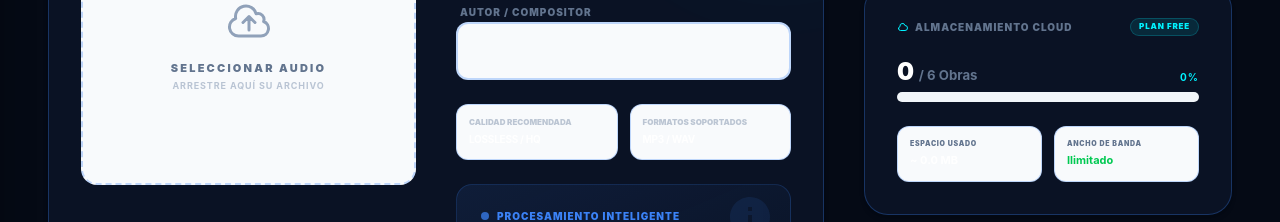
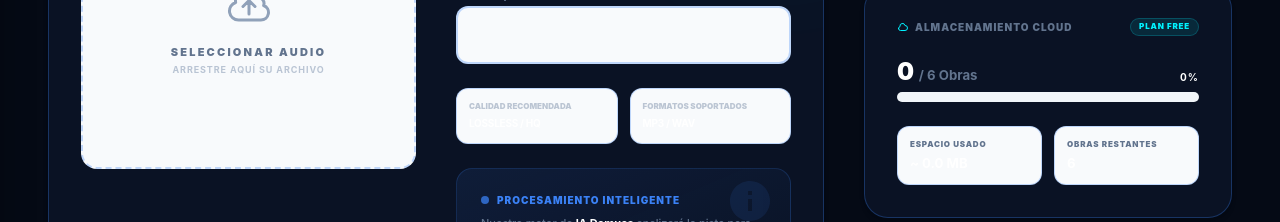
Before and after one commit to llamass06/CadenzaFrontend, a React (Vite) app: page /dashboard in a window 1280 px wide. Shown: the part 389-611 px from the top of the page. Built offline with nearby package versions, Linux system fonts and the light colour scheme; no server answers; sample sign-in values are in the browser's storage.

Commit message:
Cambios en los colores del modo claro del dashboard, ademas de distintos temas para cuando quede una obra disponible (amarillo) con un aviso de que te queda una sola obra y para cuando no te queden obras, rojo, con un aviso tambien

```diff
--- a/src/components/dashboard/StorageStatus.jsx
+++ b/src/components/dashboard/StorageStatus.jsx
@@ -2,8 +2,27 @@ import React from 'react';
 
 export default function StorageStatus({ obrasCount, maxObras = 6 }) {
     const limiteAlcanzado = obrasCount >= maxObras;
+    const casiLleno = obrasCount === maxObras - 1;
     const porcentajeUso = Math.min((obrasCount / maxObras) * 100, 100);
     const espacioEstimado = (obrasCount * 15.5).toFixed(1);
+
+    const getStatusColor = () => {
+        if (limiteAlcanzado) return 'text-red-500';
+        if (casiLleno) return 'text-amber-500';
+        return 'text-cadenza-text';
+    };
+
+    const getBgColor = () => {
+        if (limiteAlcanzado) return 'bg-red-500 shadow-[0_0_10px_#ef4444]';
+        if (casiLleno) return 'bg-amber-500 shadow-[0_0_10px_#f59e0b]';
+        return 'bg-cadenza-neon';
+    };
+
+    const getTagClass = () => {
+        if (limiteAlcanzado) return 'bg-red-500/10 text-red-500 border-red-500/20';
+        if (casiLleno) return 'bg-amber-500/10 text-amber-500 border-amber-500/20';
+        return 'bg-cadenza-neon/10 text-cadenza-neon border-cadenza-neon/20';
+    };
 
     return (
         <div className="cadenza-panel relative overflow-hidden">
@@ -14,7 +33,7 @@ export default function StorageStatus({ obrasCount, maxObras = 6 }) {
                     </svg>
                     Almacenamiento Cloud
                 </h3>
-                <span className={`${limiteAlcanzado ? 'bg-red-500/10 text-red-500 border-red-500/20' : 'bg-cadenza-neon/10 text-cadenza-neon border-cadenza-neon/20'} border px-2 py-0.5 rounded-full text-[8px] font-black uppercase tracking-widest transition-colors`}>
+                <span className={`${getTagClass()} border px-2 py-0.5 rounded-full text-[8px] font-black uppercase tracking-widest transition-colors`}>
                     Plan Free
                 </span>
             </div>
@@ -22,30 +41,35 @@ export default function StorageStatus({ obrasCount, maxObras = 6 }) {
             <div className="space-y-4">
                 <div>
                     <div className="flex justify-between items-end mb-2">
-                        <span className={`text-2xl font-black leading-none ${limiteAlcanzado ? 'text-red-500' : 'text-cadenza-text'}`}>
+                        <span className={`text-2xl font-black leading-none ${getStatusColor()}`}>
                             {obrasCount} <span className="text-xs text-slate-500 dark:text-cadenza-light font-bold">/ {maxObras} Obras</span>
                         </span>
-                        <span className={`text-[10px] font-bold tracking-widest ${limiteAlcanzado ? 'text-red-500 animate-pulse' : 'text-cadenza-neon'}`}>
+                        <span className={`text-[10px] font-bold tracking-widest ${getStatusColor()} ${limiteAlcanzado || casiLleno ? 'animate-pulse' : ''}`}>
                             {Math.round(porcentajeUso)}%
                         </span>
                     </div>
                     {/* Barra de progreso de almacenamiento */}
                     <div className="h-2.5 w-full bg-slate-100 dark:bg-white/5 rounded-full overflow-hidden">
                         <div
-                            className={`h-full rounded-full transition-all duration-1000 ease-out ${limiteAlcanzado ? 'bg-red-500 shadow-[0_0_10px_#ef4444]' : 'bg-cadenza-neon'}`}
+                            className={`h-full rounded-full transition-all duration-1000 ease-out ${getBgColor()}`}
                             style={{ width: `${porcentajeUso}%` }}
                         ></div>
                     </div>
+                    {casiLleno && !limiteAlcanzado && (
+                        <p className="text-[9px] text-amber-500 font-bold uppercase tracking-widest mt-2 text-right animate-pulse">
+                            ¡Solo queda espacio para 1 obra más!
+                        </p>
+                    )}
                 </div>
 
                 <div className="grid grid-cols-2 gap-3 text-left pt-2">
                     <div className="p-3 bg-slate-50 dark:bg-white/5 rounded-xl border border-cadenza-border">
-                        <p className="text-[7px] text-slate-500 dark:text-cadenza-light font-black uppercase tracking-widest mb-1">Espacio Usado</p>
-                        <p className="text-[11px] text-cadenza-text font-bold">~ {espacioEstimado} MB</p>
+                        <p className="text-[8px] text-slate-500 dark:text-cadenza-light font-black uppercase tracking-widest mb-1">Espacio Usado</p>
+                        <p className="text-xs text-cadenza-text font-bold">~ {espacioEstimado} MB</p>
                     </div>
                     <div className="p-3 bg-slate-50 dark:bg-white/5 rounded-xl border border-cadenza-border">
-                        <p className="text-[7px] text-slate-500 dark:text-cadenza-light font-black uppercase tracking-widest mb-1">Ancho de Banda</p>
-                        <p className="text-[11px] text-cadenza-text font-bold text-green-500">Ilimitado</p>
+                        <p className="text-[8px] text-slate-500 dark:text-cadenza-light font-black uppercase tracking-widest mb-1">Obras Restantes</p>
+                        <p className={`text-xs font-bold ${limiteAlcanzado ? 'text-red-500' : casiLleno ? 'text-amber-500' : 'text-cadenza-text'}`}>{maxObras - obrasCount}</p>
                     </div>
                 </div>
             </div>
--- a/src/index.css
+++ b/src/index.css
@@ -9,6 +9,11 @@
   --color-cadenza-blue: var(--accent-blue);
   --color-cadenza-neon: var(--accent-neon);
   --color-cadenza-border: var(--border-subtle);
+
+  --color-cadenza-warning: var(--warning-main);
+  --color-cadenza-warning-bg: var(--warning-bg);
+  --color-cadenza-warning-text: var(--warning-text);
+  --color-cadenza-progress-bg: var(--progress-bg);
 
   /* AUMENTO DE TEXTO GLOBAL */
   /* Engañamos a Tailwind para que sus tamaños por defecto sean más grandes */
@@ -28,6 +33,11 @@
   --accent-blue: #2563eb;    /* Azul clásico */
   --accent-neon: #0284c7;    /* Azul cerúleo oscuro (para que contraste en blanco) */
   --border-subtle: #cbd5e1;  /* Borde gris suave */
+
+  --warning-main: #f59e0b;   /* Ámbar para borde/icono */
+  --warning-bg: #fef3c7;     /* Ámbar claro para el fondo */
+  --warning-text: #b45309;   /* Ámbar oscuro para leerse bien */
+  --progress-bg: rgba(2, 132, 199, 0.15); /* Fondo para la etiqueta del progreso */
 }
 
 /* 🌙 MODO OSCURO */
@@ -39,6 +49,11 @@
   --accent-blue: #3b82f6;
   --accent-neon: #00f2ff;
   --border-subtle: rgba(59, 130, 246, 0.3);
+
+  --warning-main: #f59e0b;
+  --warning-bg: rgba(245, 158, 11, 0.1);
+  --warning-text: #f59e0b;
+  --progress-bg: rgba(0, 242, 255, 0.1);
 }
 
 body {
--- a/src/pages/Dashboard.jsx
+++ b/src/pages/Dashboard.jsx
@@ -155,6 +155,7 @@ export default function Dashboard() {
   const MAX_OBRAS = 6; // Límite real bajado a 6 obras
   const totalObras = obrasRecientes.length;
   const limiteAlcanzado = totalObras >= MAX_OBRAS;
+  const casiLleno = totalObras === MAX_OBRAS - 1;
   const porcentajeUso = Math.min((totalObras / MAX_OBRAS) * 100, 100);
   const espacioEstimado = (totalObras * 15.5).toFixed(1);
 
@@ -175,7 +176,7 @@ export default function Dashboard() {
       <div className="grid grid-cols-1 lg:grid-cols-12 gap-10">
 
         {/* Panel de Subida */}
-        <div className="lg:col-span-8 cadenza-panel relative overflow-hidden flex flex-col justify-center min-h-[500px]">
+        <div className="lg:col-span-8 cadenza-panel !pt-4 relative overflow-hidden flex flex-col justify-center min-h-[500px]">
           <div className="absolute top-0 right-0 w-64 h-64 bg-cadenza-neon opacity-5 rounded-full blur-3xl transform translate-x-1/3 -translate-y-1/3" />
 
           <div className="relative z-10 space-y-8">
@@ -184,18 +185,22 @@ export default function Dashboard() {
                 <h2 className="text-2xl font-black tracking-tight uppercase italic">Nueva Obra</h2>
                 <p className="text-slate-500 dark:text-cadenza-light text-sm font-medium">Sube audio para aislar el acompañamiento</p>
               </div>
-              {limiteAlcanzado && (
+              {limiteAlcanzado ? (
                 <span className="bg-red-500/10 text-red-500 border border-red-500/20 px-3 py-1 rounded-full text-[9px] font-black uppercase tracking-widest animate-pulse">
                   Límite de plan alcanzado
                 </span>
-              )}
+              ) : casiLleno ? (
+                <span className="bg-amber-500/10 text-amber-500 border border-amber-500/20 px-3 py-1 rounded-full text-[9px] font-black uppercase tracking-widest animate-pulse">
+                  Casi lleno
+                </span>
+              ) : null}
             </div>
 
             <div className="grid grid-cols-1 md:grid-cols-2 gap-10">
 
               {/* ZONA IZQUIERDA: Dropzone */}
               <div className="flex flex-col">
-                <label className={`flex flex-col items-center justify-center min-h-[280px] border-2 border-dashed rounded-2xl transition-all relative overflow-hidden group ${isUploading || limiteAlcanzado ? 'opacity-50 cursor-not-allowed border-cadenza-border bg-slate-50 dark:bg-black/10' : 'cursor-pointer border-cadenza-border bg-slate-50 dark:bg-black/20 hover:border-cadenza-neon hover:bg-cadenza-neon/5'}`}>
+                <label className={`flex flex-col items-center justify-center min-h-[280px] border-2 border-dashed rounded-2xl transition-all relative overflow-hidden group ${isUploading || limiteAlcanzado ? 'opacity-50 cursor-not-allowed border-cadenza-border bg-slate-50 dark:bg-black/10' : casiLleno ? 'cursor-pointer border-amber-500/50 bg-amber-500/5 hover:border-amber-500 hover:bg-amber-500/10' : 'cursor-pointer border-cadenza-border bg-slate-50 dark:bg-black/20 hover:border-cadenza-neon hover:bg-cadenza-neon/5'}`}>
                   {limiteAlcanzado ? (
                     <div className="flex flex-col items-center text-center space-y-4 p-6">
                       <div className="w-16 h-16 bg-red-500/10 rounded-full flex items-center justify-center shadow-[0_0_15px_rgba(239,68,68,0.1)]">
@@ -287,16 +292,22 @@ export default function Dashboard() {
             {/* BARRA DE CARGA / BOTÓN */}
             {isUploading ? (
               <div className="w-full bg-slate-50 dark:bg-black/30 border border-cadenza-border rounded-xl p-6 space-y-4">
+                <div className="flex items-center justify-center p-3 mb-2 bg-cadenza-warning-bg border border-cadenza-warning/30 rounded-lg animate-pulse">
+                  <svg viewBox="0 0 24 24" fill="none" stroke="currentColor" strokeWidth="2" className="w-4 h-4 text-cadenza-warning mr-2 flex-shrink-0"><path strokeLinecap="round" strokeLinejoin="round" d="M12 9v2m0 4h.01m-6.938 4h13.856c1.54 0 2.502-1.667 1.732-3L13.732 4c-.77-1.333-2.694-1.333-3.464 0L3.34 16c-.77 1.333.192 3 1.732 3z" /></svg>
+                  <span className="text-[10px] font-black text-cadenza-warning-text uppercase tracking-widest text-center">
+                    Por favor, no salgas de esta pantalla mientras separamos tu canción
+                  </span>
+                </div>
                 <div className="flex justify-between items-center text-[11px] font-black uppercase tracking-widest text-cadenza-neon">
                   <span className="flex items-center space-x-3">
                     <svg className="animate-spin h-4 w-4 text-cadenza-neon" xmlns="http://www.w3.org/2000/svg" fill="none" viewBox="0 0 24 24"><circle className="opacity-25" cx="12" cy="12" r="10" stroke="currentColor" strokeWidth="4"></circle><path className="opacity-75" fill="currentColor" d="M4 12a8 8 0 018-8V0C5.373 0 0 5.373 0 12h4zm2 5.291A7.962 7.962 0 014 12H0c0 3.042 1.135 5.824 3 7.938l3-2.647z"></path></svg>
                     Aislando Instrumentos...
                   </span>
-                  <span className="bg-cadenza-neon/10 px-2 py-0.5 rounded">{Math.round(uploadProgress)}%</span>
+                  <span className="bg-cadenza-progress-bg px-2 py-0.5 rounded text-cadenza-neon">{Math.round(uploadProgress)}%</span>
                 </div>
                 <div className="h-2.5 w-full bg-slate-200 dark:bg-white/10 rounded-full overflow-hidden">
                   <div className="h-full bg-cadenza-neon rounded-full transition-all duration-500 ease-out relative" style={{ width: `${uploadProgress}%` }}>
-                    <div className="absolute inset-0 bg-white/20 animate-pulse"></div>
+                    <div className="absolute inset-0 bg-white/30 dark:bg-white/20 animate-pulse"></div>
                   </div>
                 </div>
               </div>
@@ -304,6 +315,8 @@ export default function Dashboard() {
               <button disabled className="w-full py-6 bg-slate-200 dark:bg-white/5 text-slate-400 dark:text-cadenza-light rounded-xl font-black tracking-[0.2em] uppercase cursor-not-allowed">
                 LÍMITE ALCANZADO (6/6)
               </button>
+            ) : casiLleno ? (
+              <button onClick={handleUpload} disabled={!selectedFile} className="w-full py-6 rounded-xl font-black tracking-[0.2em] uppercase transition-all duration-300 border bg-amber-500/10 text-amber-500 border-amber-500 hover:bg-amber-500 hover:text-black hover:shadow-[0_0_20px_rgba(245,158,11,0.4)] disabled:opacity-50 disabled:cursor-not-allowed">SEPARAR ÚLTIMA PISTA</button>
             ) : (
               <button onClick={handleUpload} disabled={!selectedFile} className="cadenza-btn-neon">SEPARAR PISTAS</button>
             )}
--- a/src/pages/Estudio.jsx
+++ b/src/pages/Estudio.jsx
@@ -159,10 +159,10 @@ export default function Estudio() {
                         </button>
                     )}
                     <div className="text-left">
-                        <h1 className="text-xl font-black italic tracking-tighter uppercase">
+                        <h1 className="text-2xl font-black italic tracking-tighter uppercase">
                             Estudio <span className="text-cadenza-neon">Virtual</span>
                         </h1>
-                        <p className="text-slate-500 dark:text-cadenza-light font-bold mt-0.5 uppercase tracking-[0.2em] text-[8px]">
+                        <p className="text-slate-500 dark:text-cadenza-light font-bold mt-0.5 uppercase tracking-[0.2em] text-xs">
                             {nombreDeLaObra}{' '}
                             {autorDeLaObra && <span className="text-cadenza-neon">| {autorDeLaObra}</span>}
                         </p>
```
Also changed, not shown: src/components/modals/DocsModal.jsx (+2 -5 lines).
